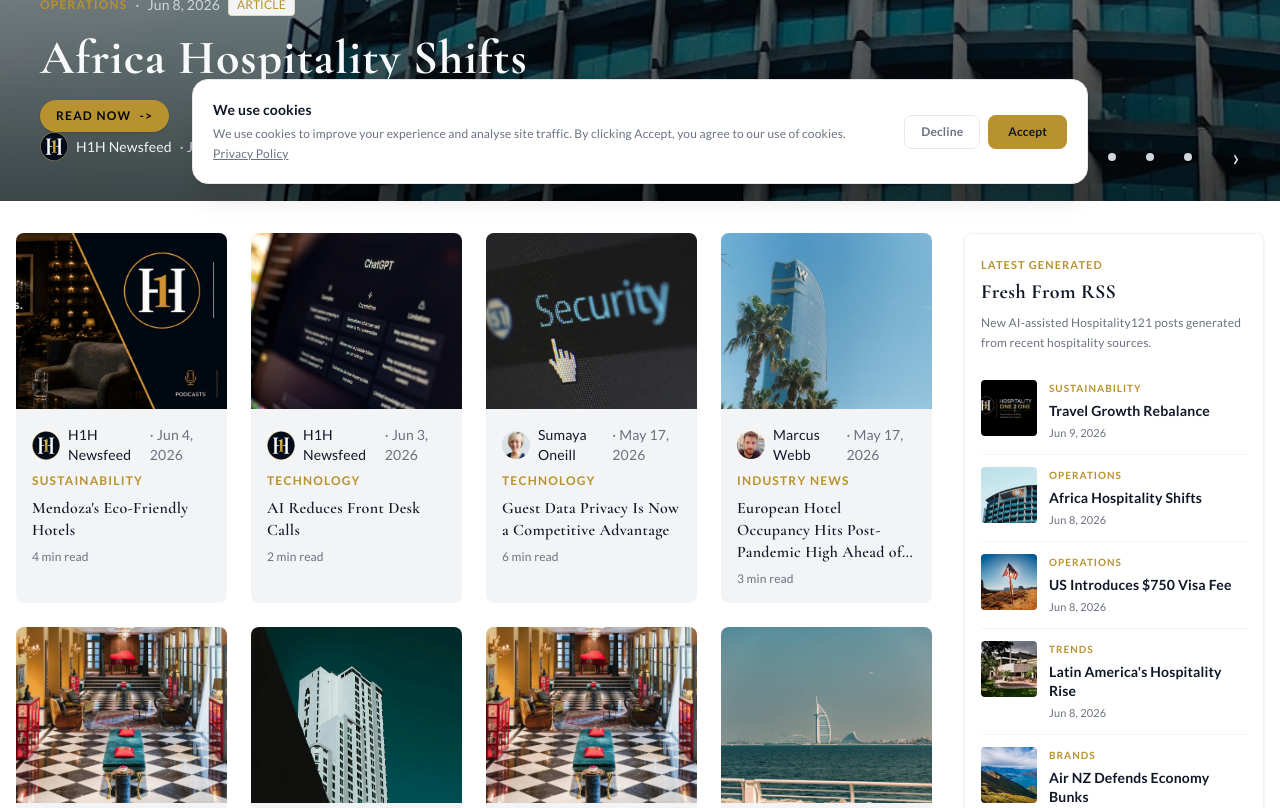
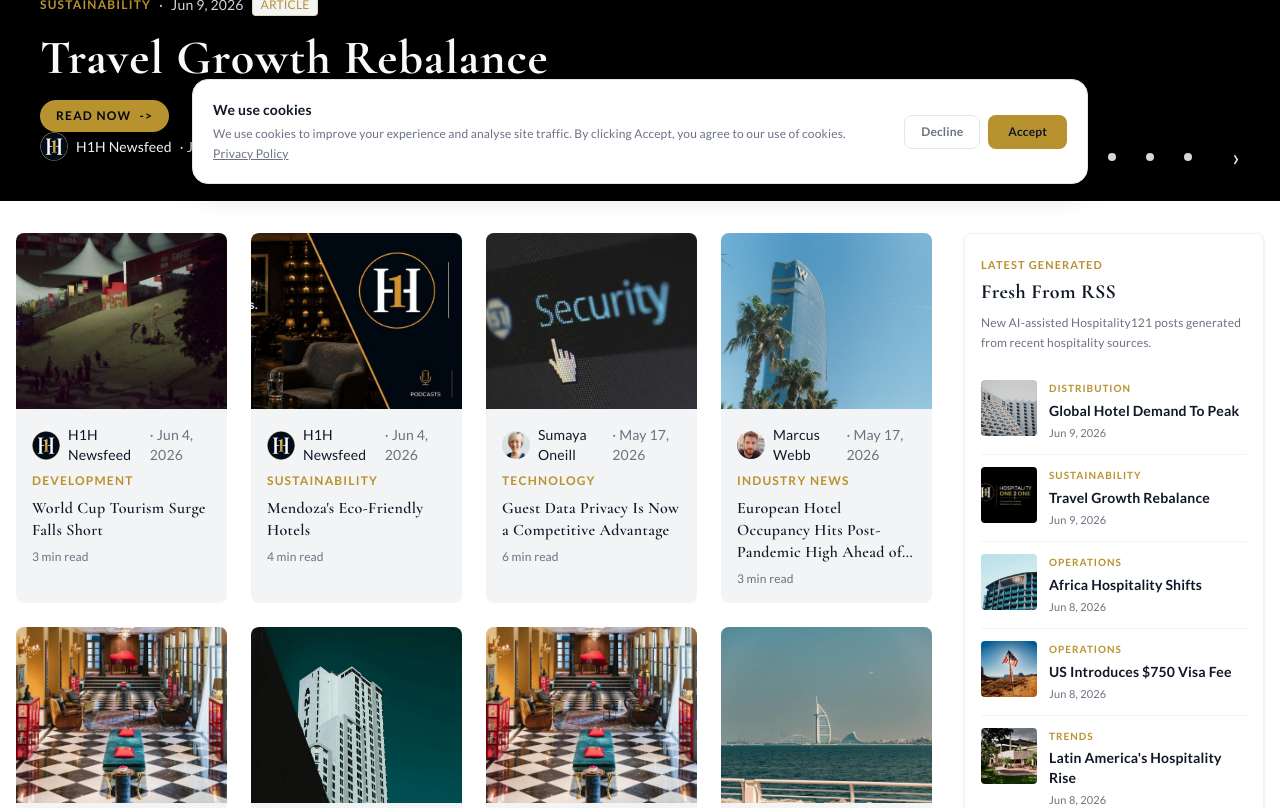
Before and after one commit to Aitibour/hospitality121, a Next.js app: page / in a window 1280 px wide. Shown: the part 600-1408 px from the top of the page. Built offline with nearby package versions, Linux system fonts and the light colour scheme; no server answers.

Commit message:
feat(news): auto-post hotel-demand-peak

```diff
--- /dev/null
+++ b/content/news/hotel-demand-peak.mdx
@@ -0,0 +1,35 @@
+---
+title: "Global Hotel Demand To Peak"
+category: "DISTRIBUTION"
+author: "H1H Newsfeed"
+authorAvatar: "/images/Logo.png"
+date: "2026-06-09"
+readTime: "3 min read"
+image: "/images/content/auto-hotel-demand-peak.jpg"
+featured: false
+type: "news"
+description: "Global hotel demand expected to peak in September with significant year-on-year growth"
+source: "hospitalitynet.org"
+sourceUrl: "https://www.hospitalitynet.org/news/4132876/siteminder-mid-year-report-global-hotel-demand-to-hold-firm-peak-in-september"
+---
+
+The mid-year report from a leading hotel industry platform indicates that global hotel demand is expected to hold firm and peak in September. This trend is based on analysis of over 135 million annual bookings across 22 markets. The data shows that bookings are up by 12.2% in the Americas, 17.4% in Asia Pacific, and 11.7% in Europe year-on-year. This significant growth has major implications for hotel owners and operators, who must be prepared to meet the increased demand.
+
+   The peak in September is likely due to a combination of factors, including the end of summer vacations in the Northern Hemisphere and the start of major international events and conferences. Hoteliers can capitalize on this trend by optimizing their pricing and inventory management strategies. This may involve implementing dynamic pricing models that take into account real-time demand and adjusting room allocations to maximize revenue.
+
+   The growth in bookings also highlights the importance of having a strong online presence and distribution strategy. Hotels that have invested in digital marketing and have a robust online booking system are likely to benefit from the increased demand. In contrast, those that have not may struggle to compete and may lose out on potential revenue.
+
+   The regional breakdown of the data also provides valuable insights for hoteliers. The significant growth in Asia Pacific, for example, suggests that hotels in this region should be prepared for a surge in demand. This may involve hiring additional staff, increasing marketing efforts, and optimizing operations to meet the increased demand.
+
+   The peak in demand is also likely to have implications for hotel technology and systems. Hotels will need to ensure that their property management systems and other technology infrastructure can handle the increased volume of bookings and guests. This may involve investing in new technology or upgrading existing systems to ensure that they can cope with the demand.
+
+   Overall, the expected peak in global hotel demand in September presents both opportunities and challenges for hotel owners and operators. By being prepared and having the right strategies and systems in place, hoteliers can capitalize on the trend and maximize their revenue.
+
+   As the hotel industry continues to evolve, it is likely that demand will continue to fluctuate. Hoteliers must stay up-to-date with the latest trends and insights to stay ahead of the competition and maximize their revenue potential. By doing so, they can ensure that their businesses remain competitive and profitable in an increasingly complex and dynamic market.
+
+## Related Hospitality121 Coverage
+
+- [Hospitality121 Core Hub](https://hospitality121.com)
+- [Hospitality News](https://hospitality121.com/news)
+- [PMS and POS Systems](https://hospitality121.com/technology/pms-pos)
+- [Hospitality Technology in Toronto](https://hospitality121.com/geo/hospitality-technology-toronto)
--- a/scripts/seen-articles.json
+++ b/scripts/seen-articles.json
@@ -63,5 +63,8 @@
   "https://www.hospitalitynet.org/news/4132848/mexican-hospitality-summit-2026-closes-with-more-than-400-industry-professionals-and-announces-expansion-across-latin-america",
   "https://www.hospitalitynet.org/opinion/4132860/the-roi-of-letting-go-why-autonomy-is-africas-real-hospitality-differentiator",
   "https://skift.com/2026/06/08/750-visa-appointment-fee/",
-  "https://skift.com/2026/06/08/global-travel-growth-has-turned-negative-for-first-time-this-year/"
+  "https://skift.com/2026/06/08/global-travel-growth-has-turned-negative-for-first-time-this-year/",
+  "https://www.hospitalitynet.org/report/4132878/domestic-travel-is-surging-in-2026-what-hotel-search-data-across-the-g20-tells-us",
+  "https://www.hospitalitynet.org/news/4132877/up-to-41-million-european-visitor-arrivals-at-risk-if-ees-border-delays-reach-three-hours-wttc-analysis-warns",
+  "https://www.hospitalitynet.org/news/4132876/siteminder-mid-year-report-global-hotel-demand-to-hold-firm-peak-in-september"
 ]
```
Also changed, not shown: public/images/content/auto-hotel-demand-peak.jpg (added).
